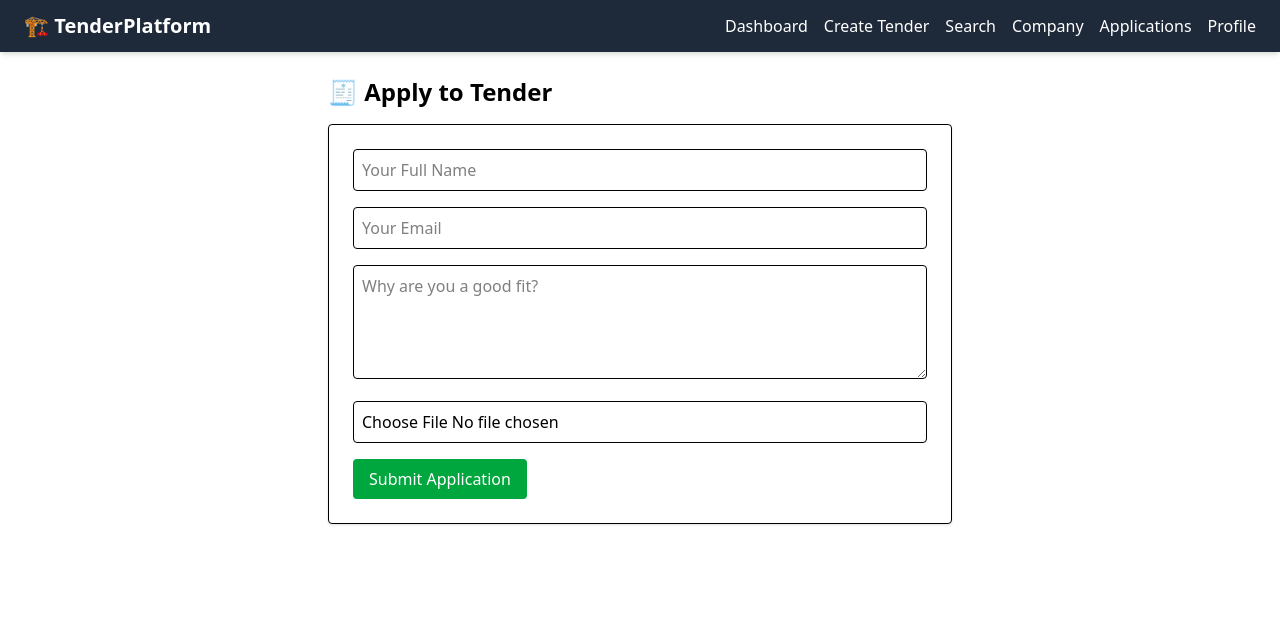
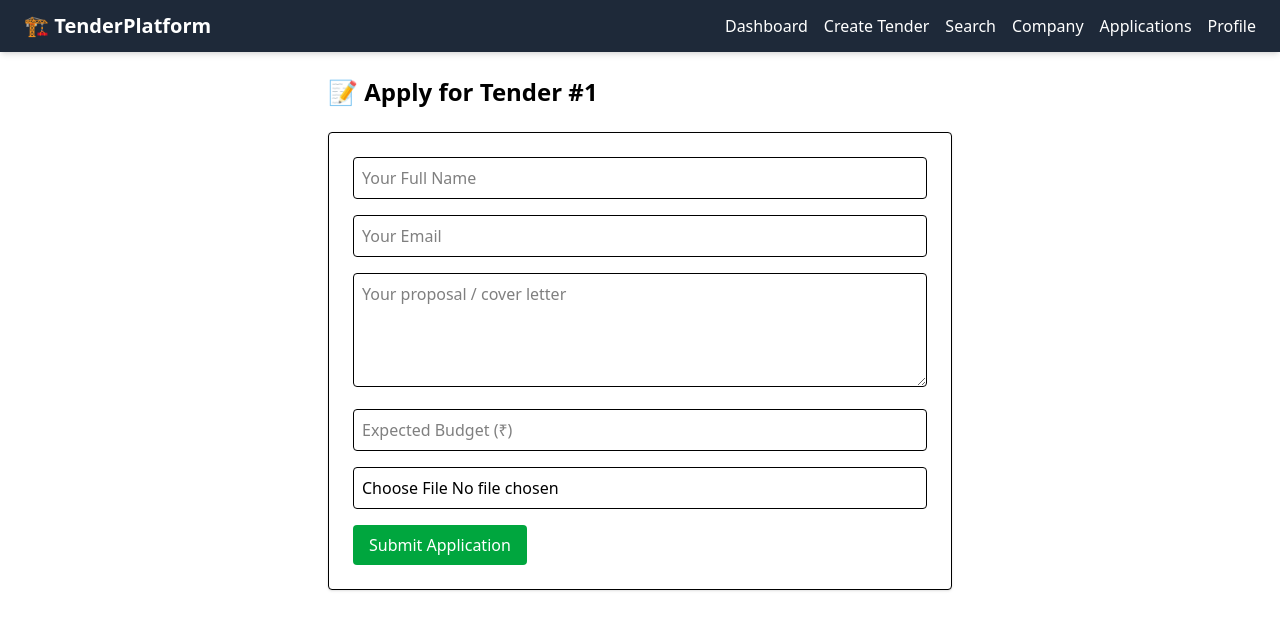
Before and after one commit to PREM015/tender-platform, a Next.js app in the folder frontend/: page /tenders/1/apply in a window 1280 px wide. Shown: the top 630 px of the page. Built offline with nearby package versions, Linux system fonts and the light colour scheme.

Commit message:
feat: enhance tender application page with additional fields and improved form handling

```diff
--- a/frontend/src/app/tenders/[id]/apply/page.js
+++ b/frontend/src/app/tenders/[id]/apply/page.js
@@ -1,14 +1,17 @@
 "use client";
 
+import { useParams, useRouter } from "next/navigation";
 import { useState } from "react";
-import { useParams } from "next/navigation";
 
-export default function ApplyToTender() {
-    const params = useParams(); // gets tender ID from URL
+export default function ApplyToTenderPage() {
+  const { id } = useParams();
+  const router = useRouter();
+
   const [form, setForm] = useState({
     name: "",
     email: "",
-        coverLetter: "",
+    message: "",
+    expectedBudget: "",
     resume: null,
   });
 
@@ -21,18 +24,20 @@ export default function ApplyToTender() {
     }
   };
 
-    const handleSubmit = (e) => {
+  const handleSubmit = async (e) => {
     e.preventDefault();
-        console.log("Applying to Tender ID:", params.id);
-        console.log("Application Data:", form);
 
-        // Later, send to backend via FormData + token
+    // For now, log the form
+    console.log("Tender ID:", id);
+    console.log("Application data:", form);
+
     alert("✅ Application submitted (mock)");
+    router.push("/dashboard");
   };
 
   return (
     <div className="max-w-2xl mx-auto p-6">
-            <h1 className="text-2xl font-bold mb-4">🧾 Apply to Tender</h1>
+      <h1 className="text-2xl font-bold mb-6">📝 Apply for Tender #{id}</h1>
 
       <form onSubmit={handleSubmit} className="space-y-4 bg-white p-6 rounded shadow border">
         <input
@@ -56,12 +61,23 @@ export default function ApplyToTender() {
         />
 
         <textarea
-                    name="coverLetter"
-                    placeholder="Why are you a good fit?"
-                    value={form.coverLetter}
+          name="message"
+          placeholder="Your proposal / cover letter"
+          value={form.message}
           onChange={handleChange}
+          className="w-full p-2 border rounded"
           rows={4}
+          required
+        />
+
+        <input
+          type="number"
+          name="expectedBudget"
+          placeholder="Expected Budget (₹)"
+          value={form.expectedBudget}
+          onChange={handleChange}
           className="w-full p-2 border rounded"
+          required
         />
 
         <input
--- a/frontend/src/app/tenders/[id]/page.js
+++ b/frontend/src/app/tenders/[id]/page.js
@@ -1,12 +1,17 @@
-// page.js - placeholder
 "use client";
 
 import { useEffect, useState } from "react";
+import { useParams } from "next/navigation";
 
-export default function TenderDetailPage({ params }) {
+export default function TenderDetailsPage() {
+  const { id } = useParams();
   const [tender, setTender] = useState(null);
+  const [loading, setLoading] = useState(true);
 
+  useEffect(() => {
+    // 🔧 Replace this with real backend fetch using id
     const dummyTender = {
+      id,
       title: "Website Development",
       category: "Software Services",
       budget: 50000,
@@ -15,12 +20,12 @@ export default function TenderDetailPage({ params }) {
       postedBy: "Raj Pvt Ltd",
     };
 
-  // 👇 Later this will fetch data from backend using params.id
-  useEffect(() => {
-    setTender(dummyTender); // Simulate fetch
-  }, [params.id]);
+    setTender(dummyTender); // Simulated fetch
+    setLoading(false);
+  }, [id]);
 
-  if (!tender) return <p className="p-8">Loading...</p>;
+  if (loading) return <div className="p-8">Loading tender...</div>;
+  if (!tender) return <div className="p-8">Tender not found.</div>;
 
   return (
     <div className="max-w-3xl mx-auto px-4 py-10">
@@ -42,7 +47,7 @@ export default function TenderDetailPage({ params }) {
         className="bg-green-600 hover:bg-green-700 text-white px-6 py-2 rounded shadow"
         onClick={() => alert("Apply flow will be added soon")}
       >
-        Apply Now
+        📝 Apply Now
       </button>
     </div>
   );
```
Lines whose indentation alone changed are shown as unchanged.
